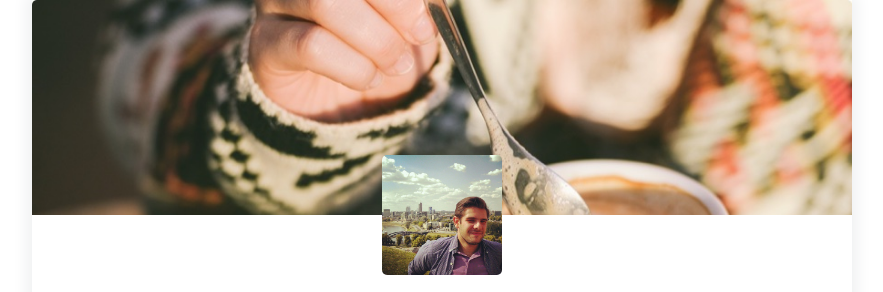
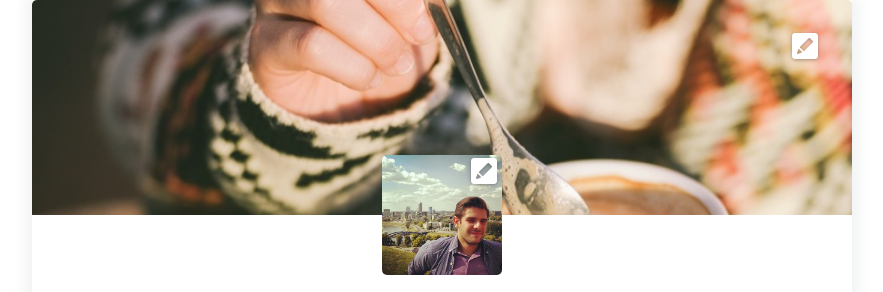
Before and after one commit to BornToBeMe/factory-project, a plain HTML site: page index.html in a window 1280 px wide. Shown: the top 292 px of the page, without its empty margins (198-1081 px from the left). Drawn offline with nearby package versions, Linux system fonts and the light colour scheme.

Commit message:
Add files via upload

```diff
--- a/css/index-style.scss
+++ b/css/index-style.scss
@@ -12,6 +12,17 @@
 	height: 215px;
 	background: url(../img/cover-image.jpg) no-repeat;
 	background-size: 100%;
+	position: relative;
+}
+
+.edit1 {
+	position: absolute;
+	top: 30px;
+	right: 30px;
+}
+
+.profile-img {
+	position: relative;
 }
 
 .profile-pic {
@@ -19,6 +30,11 @@
 	height: 120px;
 	margin-top: -60px;
 	border-radius: 5px;
+}
+
+.edit2 {
+	position: absolute;
+	left: calc(50% + 25px);
 }
 
 .information {
--- a/index.html
+++ b/index.html
@@ -9,13 +9,16 @@
 <body>
 <div class="container">
 	<div class="row">
-		<div class="background-img"></div>
+		<div class="background-img">
+			<input type="image" name="edit1" src="img/edit.png" class="edit1">
+		</div>
 	</div>
 	<div class="row">
 		<div class="profile-img">
-			<img src="img/profile-image.jpg" class="profile-pic center-block">
+			<input type="image" name="edit2" src="img/edit.png" class="edit2">
+			<img src="img/profile-image.jpg" class="profile-pic center-block" alt="profile picture">
 		</div>
-	</div>
+		</div>
 	<div class="row">
 		<div class="information">
 			<h1 class="username">Ivan Moslavac</h1>
```
Also changed, not shown: messages.html (+1 -1 lines), css/index-style.css, 1 other file.
